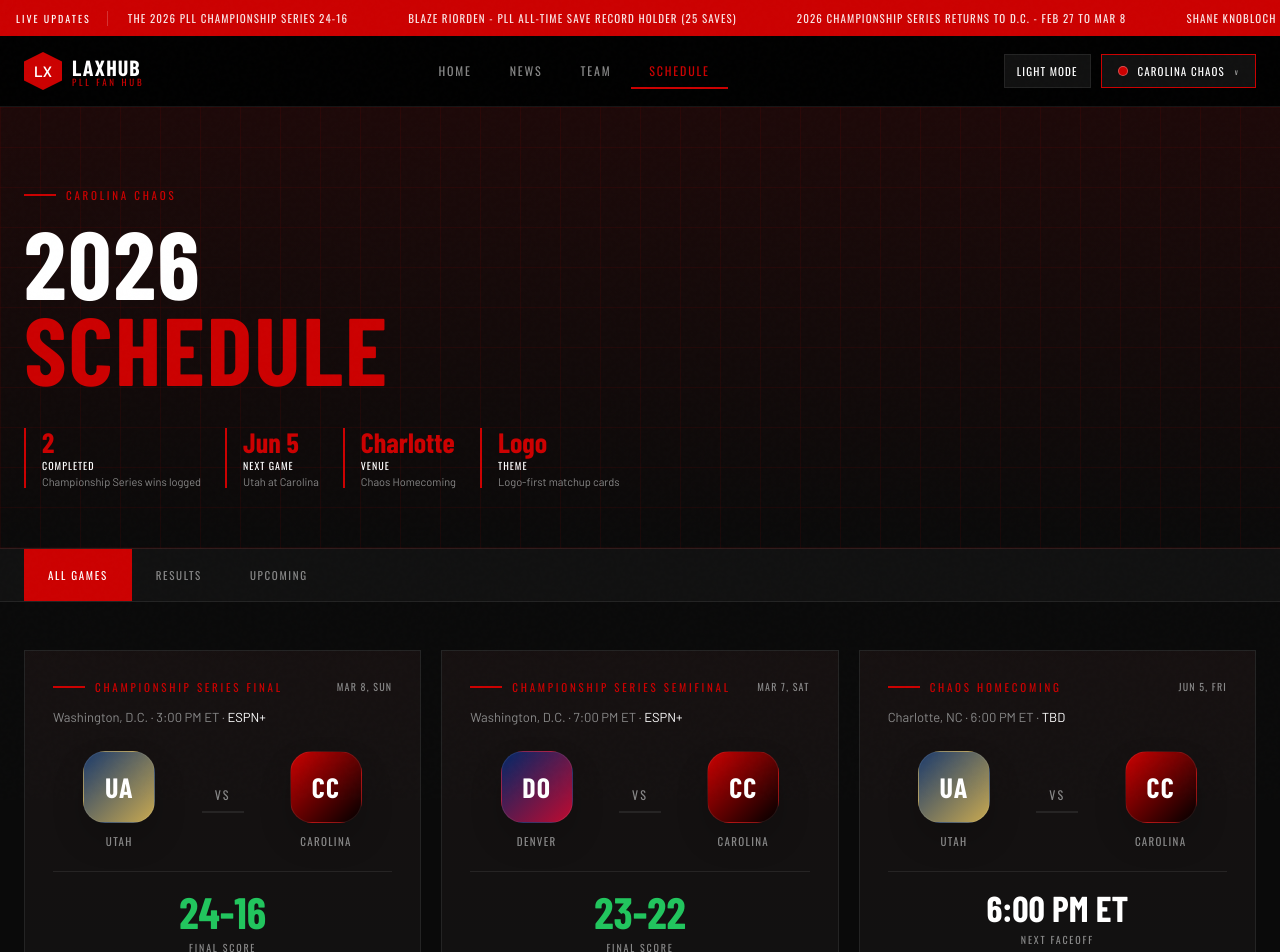
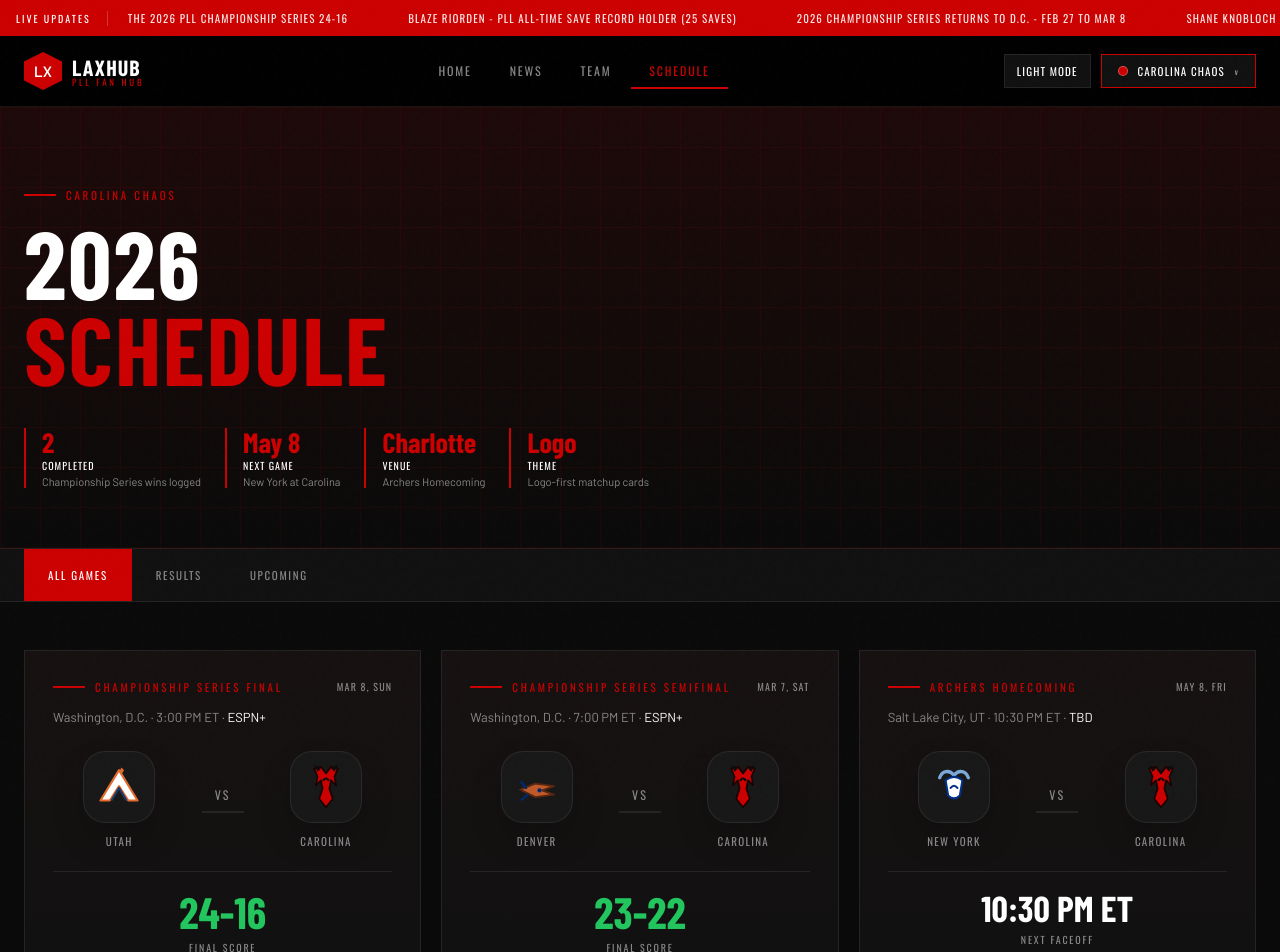
Before and after one commit to laxvideoschannel/lax-news-aggregator, a Next.js app: page /schedule in a window 1280 px wide. Shown: the top 952 px of the page. Built offline with nearby package versions, Linux system fonts and the light colour scheme; a web font is replaced by a local one.

Commit message:
fixing the schedule to use logos

```diff
--- a/app/schedule/page.tsx
+++ b/app/schedule/page.tsx
@@ -41,6 +41,17 @@
     score: '23-22',
   },
   {
+    dateLabel: 'May 8, Fri',
+    sortDate: '2026-05-08',
+    venue: 'Salt Lake City, UT',
+    event: 'Archers Homecoming',
+    homeId: 'chaos',
+    awayId: 'atlas',
+    time: '10:30 PM ET',
+    broadcast: 'TBD',
+    status: 'upcoming',
+  },
+  {
     dateLabel: 'Jun 5, Fri',
     sortDate: '2026-06-05',
     venue: 'Charlotte, NC',
@@ -64,9 +75,53 @@
   },
 ];
 
+function TeamLogoMark({ teamId }: { teamId: string }) {
+  switch (teamId) {
+    case 'chaos':
+      return (
+        <svg viewBox="0 0 64 64" width="54" height="54" aria-hidden="true">
+          <path d="M18 10 L26 8 L32 16 L38 8 L46 10 L42 20 L44 30 L38 24 L36 34 L40 46 L32 56 L24 46 L28 34 L26 24 L20 30 L22 20 Z" fill="#cc0000" stroke="#190000" strokeWidth="2" strokeLinejoin="round" />
+          <path d="M22 14 L18 6 L26 10 Z" fill="#0c0c0c" />
+          <path d="M42 14 L46 6 L38 10 Z" fill="#0c0c0c" />
+          <path d="M29 24 Q32 20 35 24" stroke="#0c0c0c" strokeWidth="2.5" fill="none" strokeLinecap="round" />
+        </svg>
+      );
+    case 'archers':
+      return (
+        <svg viewBox="0 0 64 64" width="54" height="54" aria-hidden="true">
+          <path d="M10 48 L32 12 L54 48 L43 48 L32 31 L21 48 Z" fill="#ffffff" stroke="#e26b2d" strokeWidth="2.5" strokeLinejoin="round" />
+          <path d="M23 48 L32 33 L41 48" fill="none" stroke="#1b3a6b" strokeWidth="2.5" strokeLinejoin="round" />
+          <path d="M32 14 L35 9 L38 12 L35 17 Z" fill="#e26b2d" />
+        </svg>
+      );
+    case 'outlaws':
+      return (
+        <svg viewBox="0 0 64 64" width="54" height="54" aria-hidden="true">
+          <path d="M12 35 L30 28 L52 31 L38 36 L52 41 L30 44 Z" fill="#bf5a2a" stroke="#5b260f" strokeWidth="2.2" strokeLinejoin="round" />
+          <path d="M19 33 L13 26" stroke="#002868" strokeWidth="3" strokeLinecap="round" />
+          <path d="M21 41 L14 47" stroke="#002868" strokeWidth="3" strokeLinecap="round" />
+          <circle cx="35" cy="36" r="2.5" fill="#002868" />
+        </svg>
+      );
+    case 'atlas':
+      return (
+        <svg viewBox="0 0 64 64" width="54" height="54" aria-hidden="true">
+          <path d="M15 21 C18 13, 26 11, 32 18 C38 11, 46 13, 49 21" fill="none" stroke="#7aa8d8" strokeWidth="4" strokeLinecap="round" />
+          <path d="M22 24 Q32 16 42 24 L39 42 Q32 49 25 42 Z" fill="#ffffff" stroke="#003087" strokeWidth="2.5" strokeLinejoin="round" />
+          <path d="M28 33 Q32 28 36 33" stroke="#003087" strokeWidth="2.5" fill="none" strokeLinecap="round" />
+        </svg>
+      );
+    default:
+      return (
+        <div style={{ fontFamily: 'var(--font-display)', fontWeight: 900, fontSize: '28px', color: 'var(--text)' }}>
+          {getTeam(teamId).short}
+        </div>
+      );
+  }
+}
+
 function TeamBadge({ teamId }: { teamId: string }) {
   const team = getTeam(teamId);
-
   return (
     <div style={{ display: 'flex', flexDirection: 'column', alignItems: 'center', gap: '10px', minWidth: '118px' }}>
       <div
@@ -74,20 +129,15 @@
           width: '72px',
           height: '72px',
           borderRadius: '22px',
-          background: `linear-gradient(135deg, ${team.primary} 0%, ${team.secondary} 100%)`,
+          background: 'color-mix(in srgb, var(--bg-card2) 88%, transparent)',
           display: 'flex',
           alignItems: 'center',
           justifyContent: 'center',
           border: '1px solid var(--border)',
           boxShadow: '0 16px 32px rgba(0,0,0,0.18)',
-          fontFamily: 'var(--font-display)',
-          fontWeight: 900,
-          fontSize: '28px',
-          color: team.accent,
-          letterSpacing: '0.04em',
         }}
       >
-        {team.short}
+        <TeamLogoMark teamId={teamId} />
       </div>
       <div style={{ fontFamily: 'var(--font-accent)', fontSize: '11px', letterSpacing: '0.12em', color: 'var(--text-muted)', textAlign: 'center' }}>
         {team.city.toUpperCase()}
```
